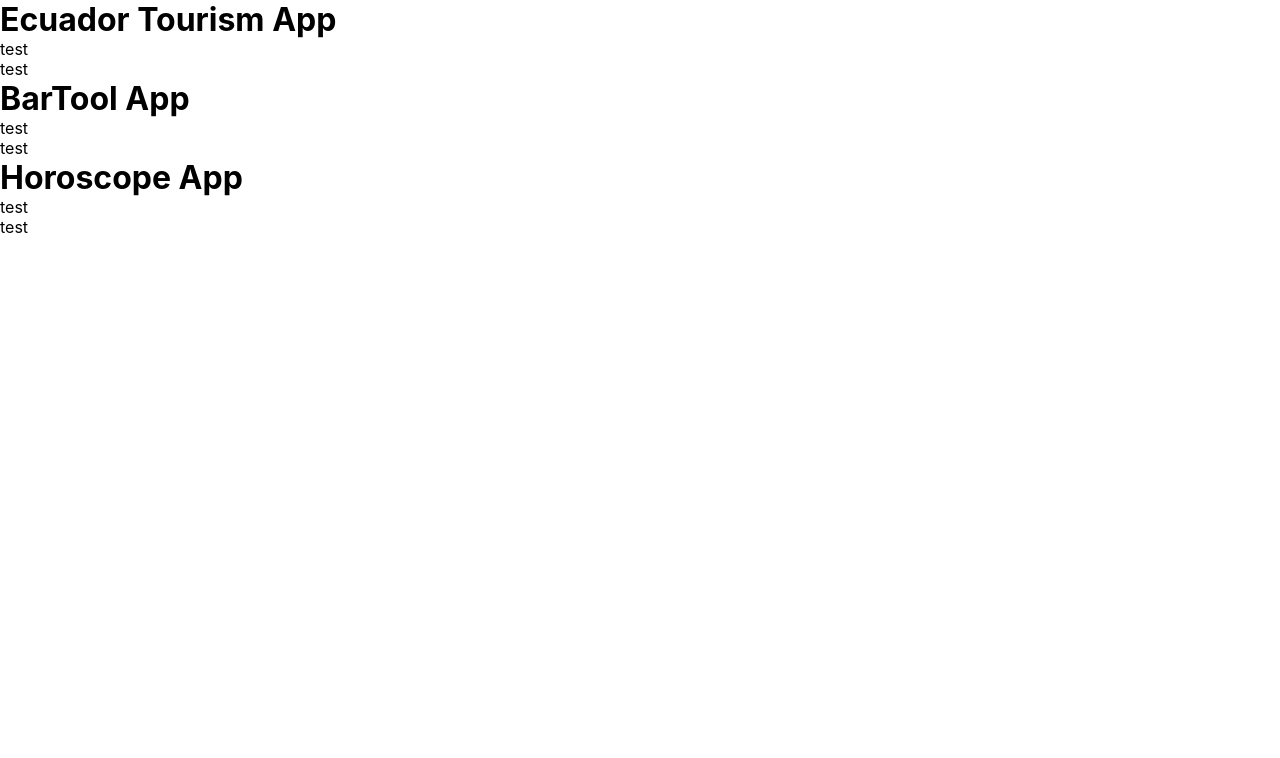
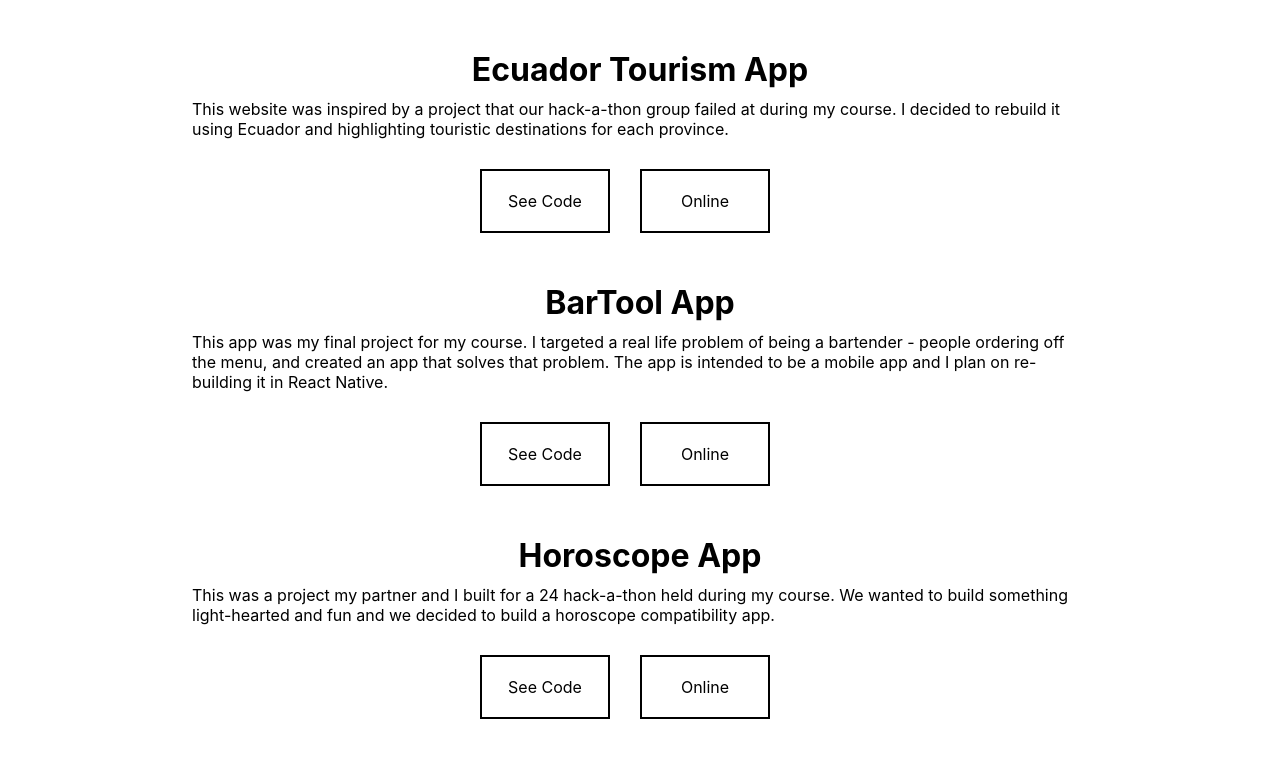
Before and after one commit to LucaLam/portfolio2020, a React (Create React App) app: page /projects in a window 1280 px wide. Shown: the top 758 px of the page. Built offline with nearby package versions, Linux system fonts and the light colour scheme.

Commit message:
Card component finished, updating styles

```diff
--- a/src/components/card-list/CardList.js
+++ b/src/components/card-list/CardList.js
@@ -1,6 +1,4 @@
 import React, { Component } from 'react'
-
-import './cardlist.scss'
 
 import Card from '../card/Card'
 import data from '../../data/ProjectData';
--- a/src/components/card-list/cardlist.scss
+++ /dev/null
@@ -1,7 +0,0 @@
-.card-list{
-    // width: 85vw;
-    // margin: 0 auto;
-    // display: grid;
-    // grid-template-columns: 1fr 1fr;
-    // grid-gap: 20px;
-}
--- a/src/components/card/Card.js
+++ b/src/components/card/Card.js
@@ -4,13 +4,20 @@ import './card.scss'
 
 const Card =({project})=> {
 
-    const {name, description, images} = project
+    const {name, description, gitUrl, projectUrl} = project
 
         return (
-            <div>
-            <h1>{name}</h1>
-            <p>{description}</p>
-            <p>{images}</p>
+            <div className='project-card'>
+            <h1 className='project-card-title'>{name}</h1>
+            <p className='project-card-description'>{description}</p>
+            <div className='button-container'>
+            <a href={gitUrl} target='_blank' rel="noopener noreferrer">
+            <div className='button'>See Code</div>
+            </a>
+            <a href={projectUrl} target='_blank' rel="noopener noreferrer">
+            <div className='button'>Online</div>
+            </a>
+            </div>
             </div>
         )
 }
--- a/src/components/card/card.scss
+++ b/src/components/card/card.scss
@@ -1,3 +1,36 @@
-p{
-    color: black;
-}
+.project-card{
+    width: 70%;
+    height: 80%;
+    display: flex;
+    flex-direction: column;
+    margin-top: 50px;
+    margin-bottom: 50px;
+
+        .project-card-title{
+            color: black;
+            margin-bottom: 10px;
+        }
+
+        .project-card-description{
+            color: black;
+        }
+
+    .button-container{
+        display: flex;
+        flex-direction: row;
+        justify-content: center;
+        align-items: center;
+        margin-top: 30px;
+
+
+        .button{
+            width: 130px;
+            padding: 20px;
+            border: 2px black solid;
+            margin-right: 30px;
+            text-align: center;
+
+        }
+    }
+
+    }
--- a/src/data/ProjectData.js
+++ b/src/data/ProjectData.js
@@ -2,20 +2,23 @@ const projectData = [
     {
     id: 1,
     name: "Ecuador Tourism App",
-    description: "test",
-    images: "test"
+    description: "This website was inspired by a project that our hack-a-thon group failed at during my course. I decided to rebuild it using Ecuador and highlighting touristic destinations for each province.",
+    gitUrl: 'https://github.com/LucaLam/ecuador',
+    projectUrl: 'https://zealous-einstein-eca514.netlify.com' ,
 },
 {
     id: 2,
     name: "BarTool App",
-    description: "test",
-    images: "test"
+    description: "This app was my final project for my course. I targeted a real life problem of being a bartender - people ordering off the menu, and created an app that solves that problem. The app is intended to be a mobile app and I plan on re-building it in React Native.",
+    gitUrl: 'https://github.com/LucaLam/BarTool-app',
+    projectUrl: 'https://bartool.netlify.com/',
 },
 {
     id: 3,
     name: "Horoscope App",
-    description: "test",
-    images: "test",
+    description: "This was a project my partner and I built for a 24 hack-a-thon held during my course. We wanted to build something light-hearted and fun and we decided to build a horoscope compatibility app.",
+    gitUrl: 'https://github.com/yukikishimoto/ispywithmygemini',
+    projectUrl: null,
 }
 ]
 
```
Also changed, not shown: src/assets/bar.png (added), src/assets/ecuador.png (added).
